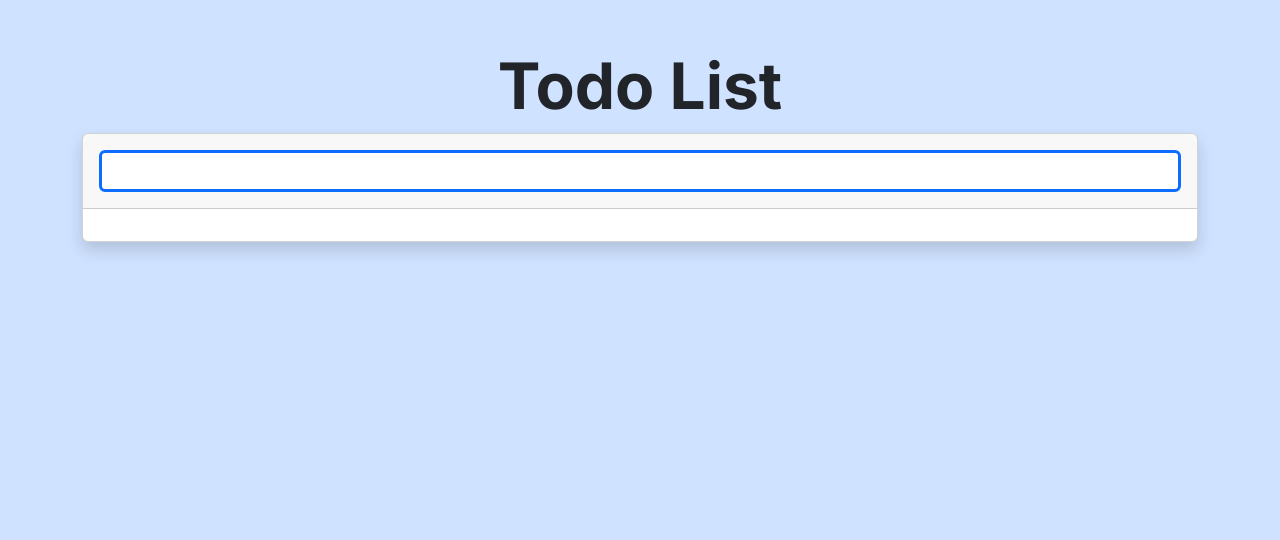
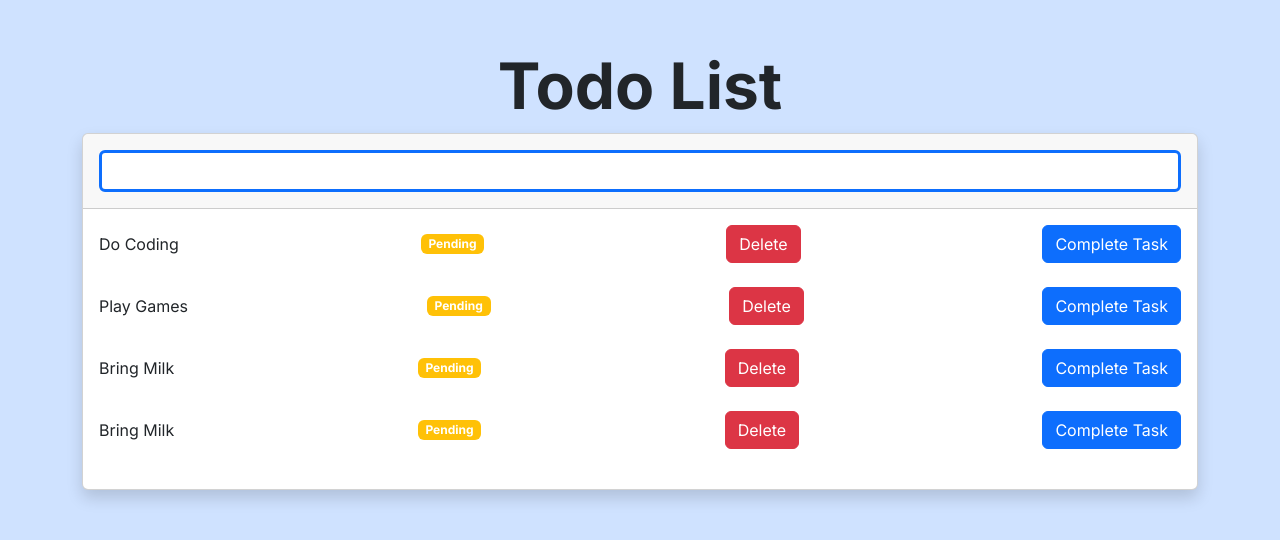
Before and after one commit to digipodium/DP-2024-FEB-MERN-0630, a Next.js app in the folder Section 2/frontend/: page /todolist in a window 1280 px wide. Shown: the top 540 px of the page. Built offline with nearby package versions, Linux system fonts and the light colour scheme.

Commit message:
todolist

```diff
--- a/Section 2/frontend/src/app/todolist/page.jsx
+++ b/Section 2/frontend/src/app/todolist/page.jsx
@@ -7,10 +7,33 @@ const TodoList = () => {
         { text: 'Do Coding', completed: false },
         { text: 'Play Games', completed: false },
         { text: 'Bring Milk', completed: false },
+        { text: 'Bring Milk', completed: false },
     ]);
 
     const addTask = (e) => {
-        console.log(e.key);
+        if (e.code === 'Enter') {
+            console.log(e.target.value);
+
+            const obj = { text: e.target.value, completed: false };
+
+            setTaskList([obj, ...taskList]);
+
+            e.target.value = '';
+        }
+    }
+
+    const deleteTask = (index) => {
+        // console.log(index);
+        const temp = taskList;
+        temp.splice(index, 1);
+        setTaskList([...temp]);
+    }
+
+    const completeTask = (index) => {
+        const temp = taskList;
+        temp[index].completed = true;
+        setTaskList([...temp]);
+        console.log(temp);
     }
 
     return (
@@ -27,7 +50,26 @@ const TodoList = () => {
                             onKeyDown={addTask}
                         />
                     </div>
-                    <div className='card-body'></div>
+                    <div className='card-body'>
+
+                        {
+                            taskList.map((task, index) => {
+                                return <div key={index} className='mb-4 d-flex justify-content-between align-items-center'>
+                                    <p className='my-auto'>{task.text}</p>
+                                    {task.completed ?
+                                        <span className='badge bg-success'>Completed</span>
+                                        : <span className='badge bg-warning'>Pending</span>}
+                                    <button
+                                        onClick={() => { deleteTask(index) }}
+                                        className='btn btn-danger'>Delete</button>
+                                    <button
+                                        onClick={() => { completeTask(index) }}
+                                        className='btn btn-primary'>Complete Task</button>
+                                </div>
+                            })
+                        }
+
+                    </div>
                 </div>
             </div>
         </div>
```
